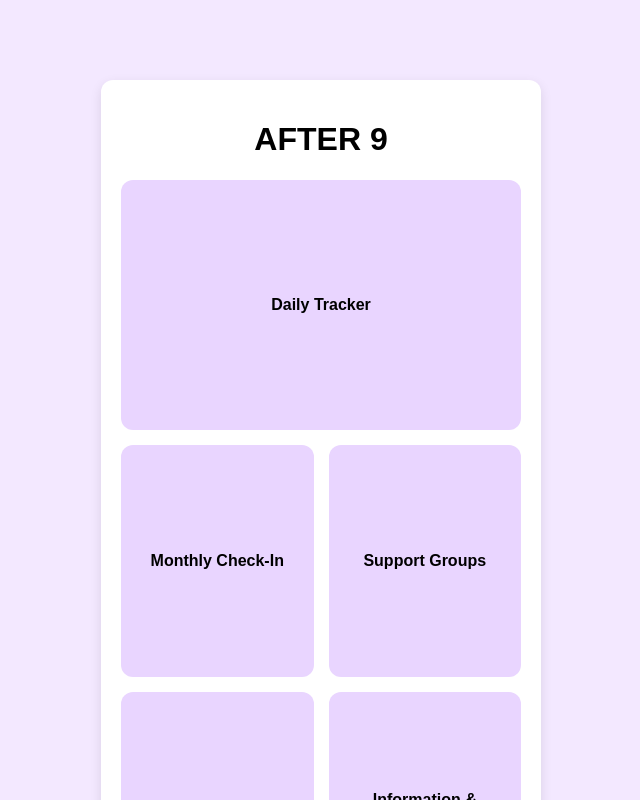
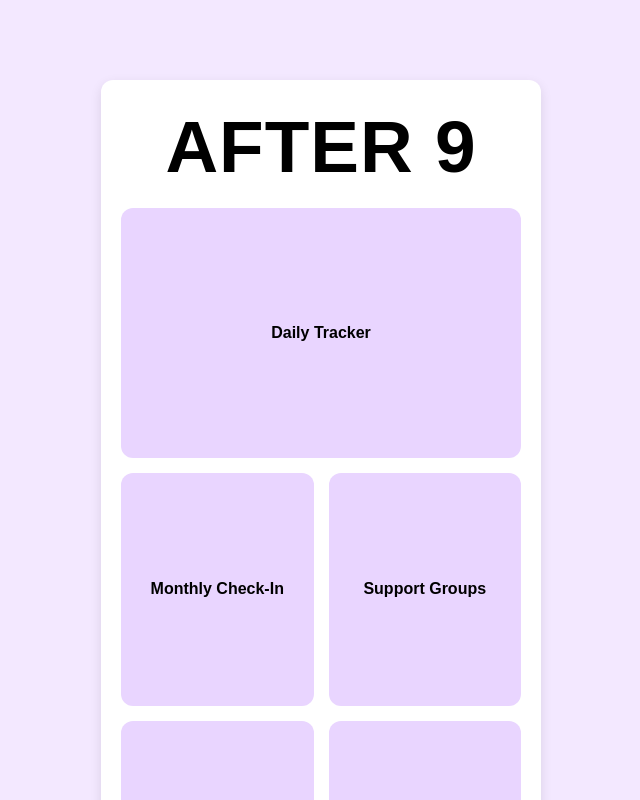
Before and after one commit to ainharamk/hackathon-, a React (Create React App) app: page / in a window 1280 px wide. Shown: the top 800 px of the page, without its empty margins (319-959 px from the left). Built offline with nearby package versions, Linux system fonts and the light colour scheme.

Commit message:
css improvements for title and previous logs

```diff
--- a/src/App.css
+++ b/src/App.css
@@ -51,7 +51,6 @@ button:hover {
   color: #991b1b;
   border-radius: 8px;
 }
-
 
 .vertical-options {
   display: flex;
@@ -179,3 +178,31 @@ button:hover {
   margin-top: 15px;
   font-weight: 500;
 }
+
+/* Yesterday Log Wide Card */
+
+.last-log-wide {
+  background: #f5f3ff;
+  border-radius: 12px;
+  padding: 15px;
+  margin-bottom: 20px;
+  text-align: center;
+  box-shadow: inset 0 0 0 1px #ddd6fe;
+}
+
+.last-log-wide h3 {
+  margin: 0 0 8px 0;
+  font-size: 14px;
+  letter-spacing: 1px;
+  color: #6b21a8;
+}
+
+/* App Title */
+
+.app-title {
+  width: 100%;
+  font-size: 73px;
+  letter-spacing: 1px;
+  margin: 5px 0;
+  text-align: center;
+}
```
